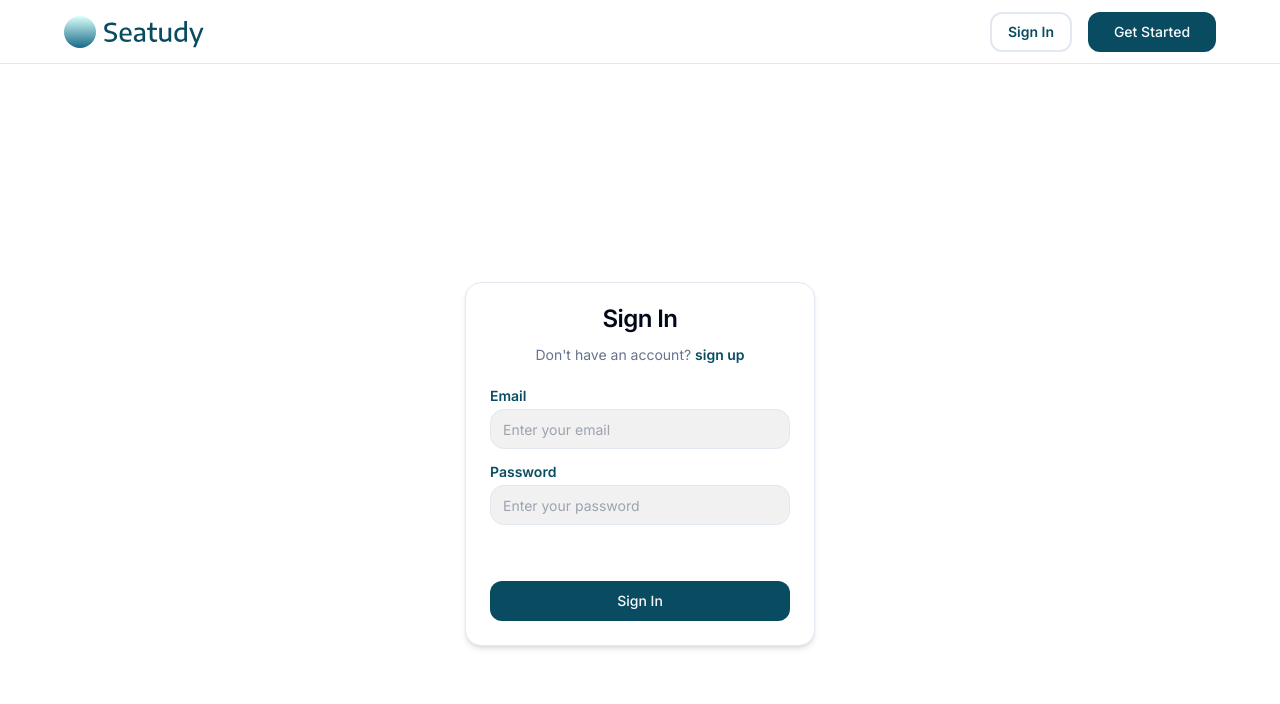
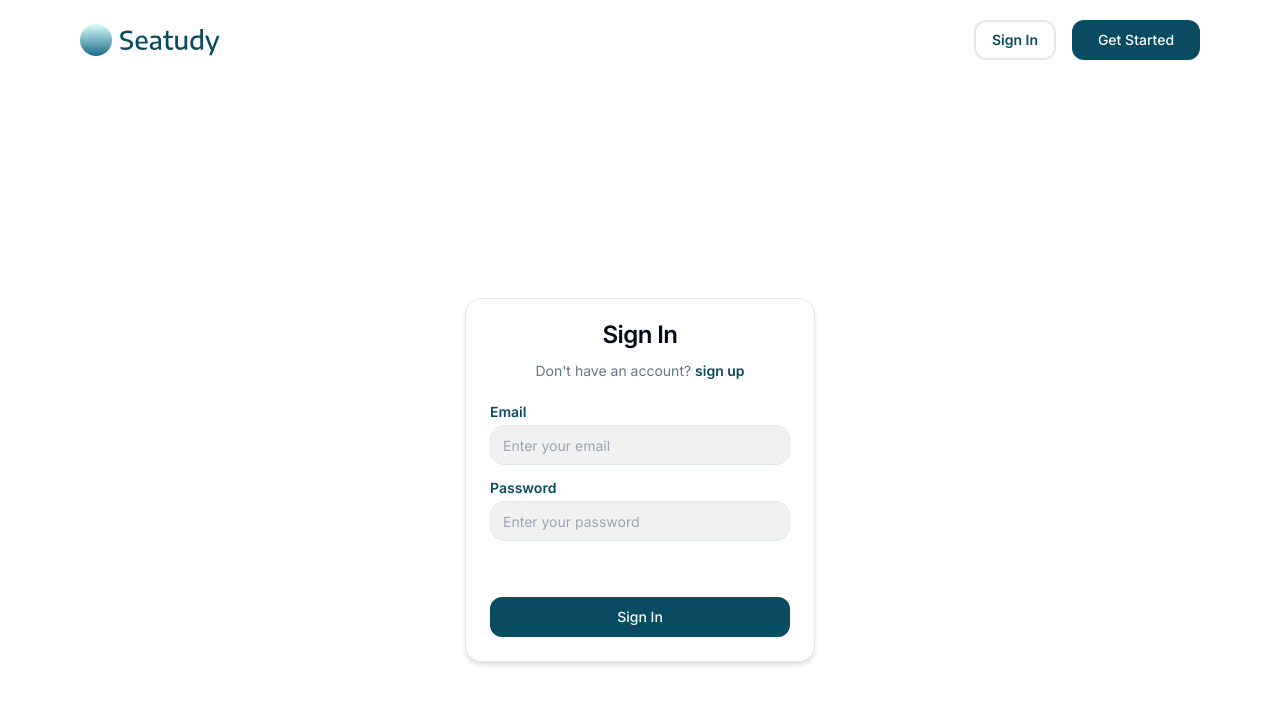
Before and after one commit to A1-COMPFEST/A1-Frontend, a Next.js app: page /sign-in in a window 1280 px wide. Shown: the top 704 px of the page. Built offline with nearby package versions, Linux system fonts and the light colour scheme; no server answers.

Commit message:
fix : navbar

```diff
--- a/src/components/navbar.tsx
+++ b/src/components/navbar.tsx
@@ -21,7 +21,7 @@ export default function Navbar({ isSignedIn }: { isSignedIn: boolean }) {
   console.log(isSignedIn);
 
   return (
-    <header className="top-0 flex h-16 items-center gap-4 border-b bg-background px-8 md:px-16">
+    <header className="top-0 flex h-16 items-center gap-4 bg-background px-2 sm:px-4 md:px-6 lg:px-12 lg:py-10 xl:px-20">
       <Link href="/" className="flex-col items-center gap-2 overflow-hidden">
         <div className="flex items-end gap-2">
           <Image
```
